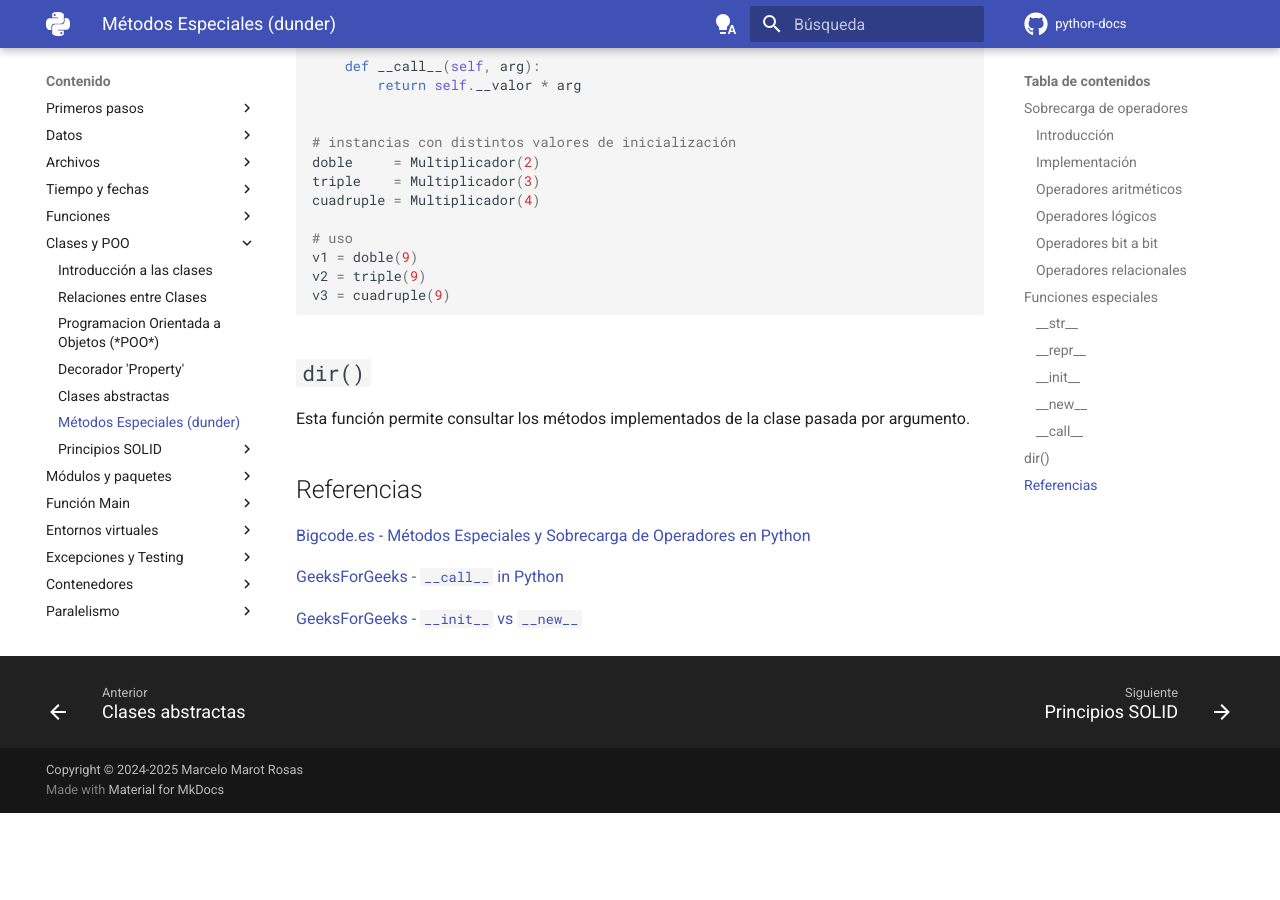
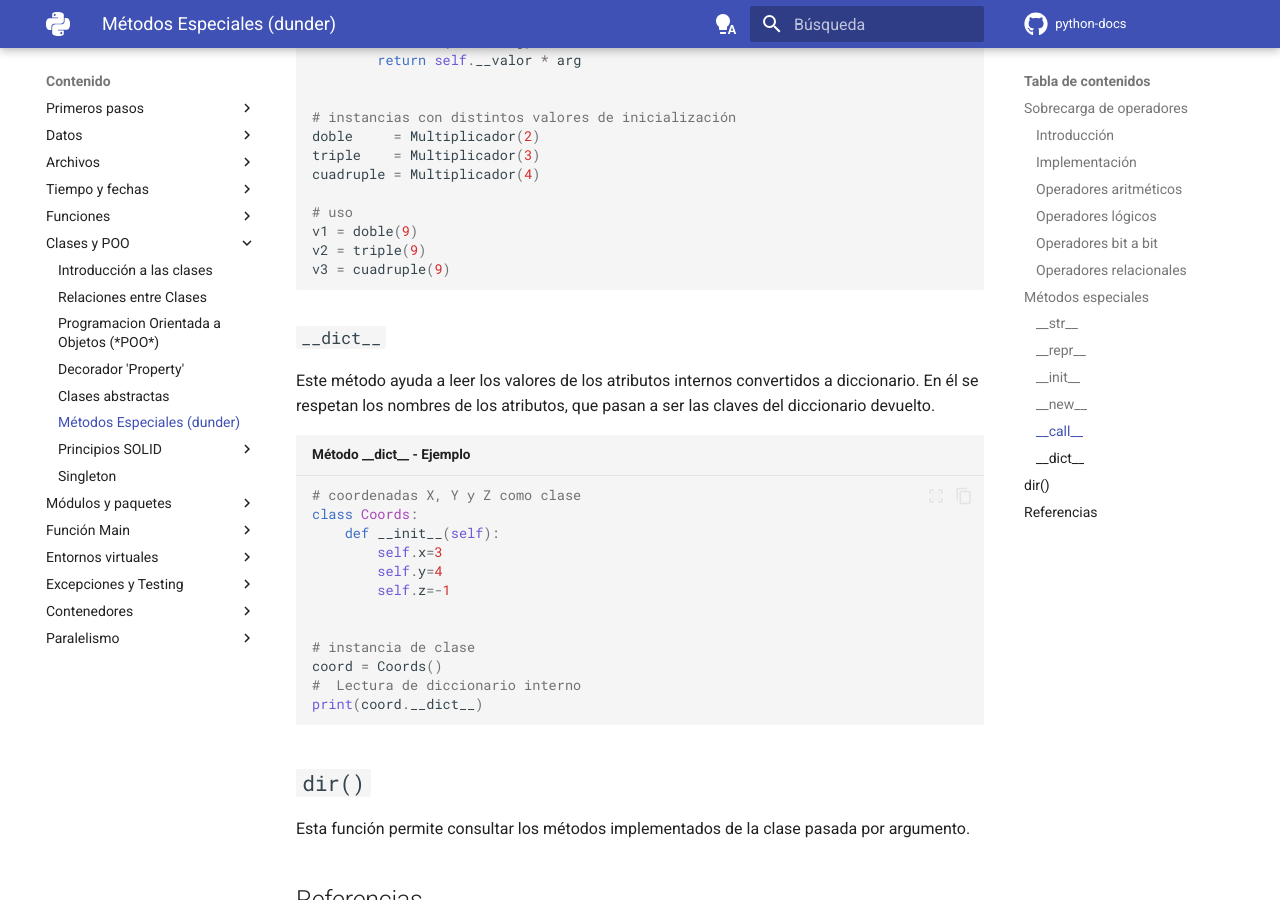
Before and after one commit to alejrot/python-docs, an MkDocs documentation site: the page built from docs/clases/metodos_especiales.md, in a window 1280 px wide and 900 px high, scrolled down 7227 px. Built offline with MkDocs 1.6.1 and Material for MkDocs 9.7.7, drawn with Linux system fonts in a browser that asks for light colours; plug-ins that fetch from the network failed and are left out; comment, search, counter and statistics services are not loaded; before the commit the page ends 8040 px from its top, so only the background shows below that; some of the changed text lies outside the part shown.

Commit message:
Clases: Singleton

````diff
--- a/docs/clases/metodos_especiales.md
+++ b/docs/clases/metodos_especiales.md
@@ -273,7 +273,7 @@
 
 
 
-## Funciones especiales
+## Métodos especiales
 
 
 ### `__str__`
@@ -398,6 +398,30 @@
 ```
 
 
+### `__dict__`
+
+Este método ayuda a leer los valores
+de los atributos internos convertidos a diccionario.
+En él se respetan los nombres de los atributos,
+que pasan a ser las claves del diccionario devuelto.
+
+
+```py title="Método __dict__ - Ejemplo"
+# coordenadas X, Y y Z como clase
+class Coords:
+    def __init__(self):
+        self.x=3
+        self.y=4
+        self.z=-1
+
+
+# instancia de clase
+coord = Coords()
+#  Lectura de diccionario interno
+print(coord.__dict__)
+```
+
+
 ## `dir()`
 
 Esta función permite consultar los métodos implementados de la clase pasada por argumento.
--- a/mkdocs.yml
+++ b/mkdocs.yml
@@ -253,6 +253,7 @@
         - clases/solid/lsp.md
         - clases/solid/isp.md
         - clases/solid/dip.md
+      - clases/singleton.md
 
     - Módulos y paquetes:
       - Módulos: contenido/modulos.md
@@ -297,6 +298,7 @@
       - contenedores/comandos.md
       - contenedores/entorno.md
       - contenedores/volumenes.md
+      - contenedores/puertos.md
 
 
 
@@ -307,6 +309,7 @@
         - paralelismo/procesos/basico.md
         - paralelismo/procesos/pool.md
         - paralelismo/procesos/compartidos.md
+        # - paralelismo/procesos/info.md
         - paralelismo/procesos/bloqueo.md
         - paralelismo/procesos/evento.md
         - paralelismo/procesos/pipe.md
@@ -354,7 +357,6 @@
     - Psutil - Monitoreo del sistema: paquetes/psutil.md
     - Numba - Optimizacion con Machine Learning: paquetes/numba.md
     - FFMPEG-Python: paquetes/ffmpeg.md
-    - Poetry - Gestión de entornos virtuales: entornos/poetry/index.md
 
 
   # - Recursos:
````
Also changed, not shown: other parts of docs/clases/metodos_especiales.md (+2 -2 lines), docs/clases/singleton.md (added, +110 -0 lines), docs/contenedores/compose.md (+1 -1 lines), docs/contenedores/puertos.md (added, +87 -0 lines).
